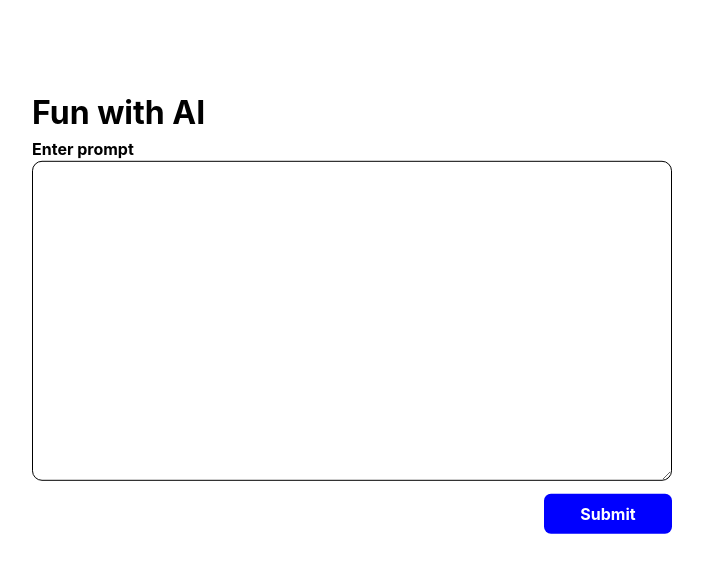
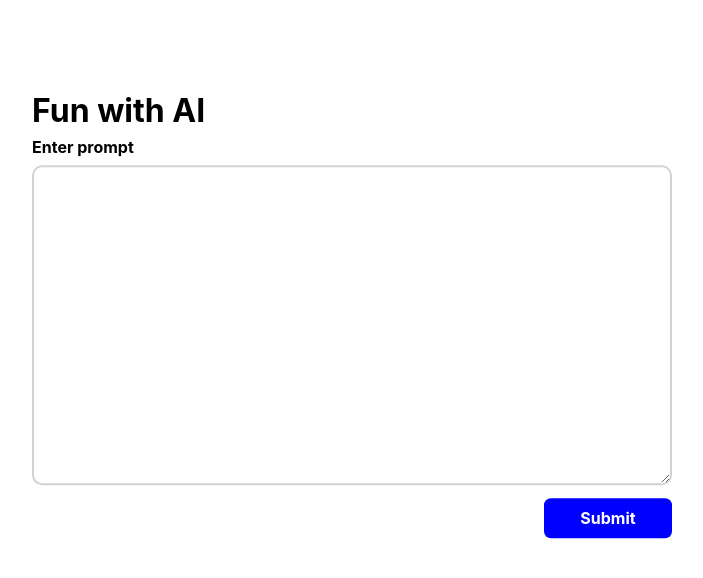
Before and after one commit to RonLHead/rlh-fun-with-ai, a React (Create React App) app: page / in a window 1280 px wide. Shown: the top 578 px of the page, without its empty margins (288-991 px from the left). Built offline with nearby package versions, Linux system fonts and the light colour scheme.

Commit message:
Refactor Form CSS

```diff
--- a/src/components/Form/Form.css
+++ b/src/components/Form/Form.css
@@ -5,13 +5,21 @@
 
 .prompt-heading {
   font-weight: bolder;
+  margin-bottom: 0.5%;
 }
 
 .prompt-input {
   width: 50vw;
   height: 40vh;
   border-radius: 10px;
-  border-color: black;
+  border: 2px solid lightgray;
+  padding: 1%;
+}
+
+.prompt-input:focus {
+  outline: none !important;
+  border: none;
+  box-shadow: 0 0 10px gray;
 }
 
 .button-container {
```
